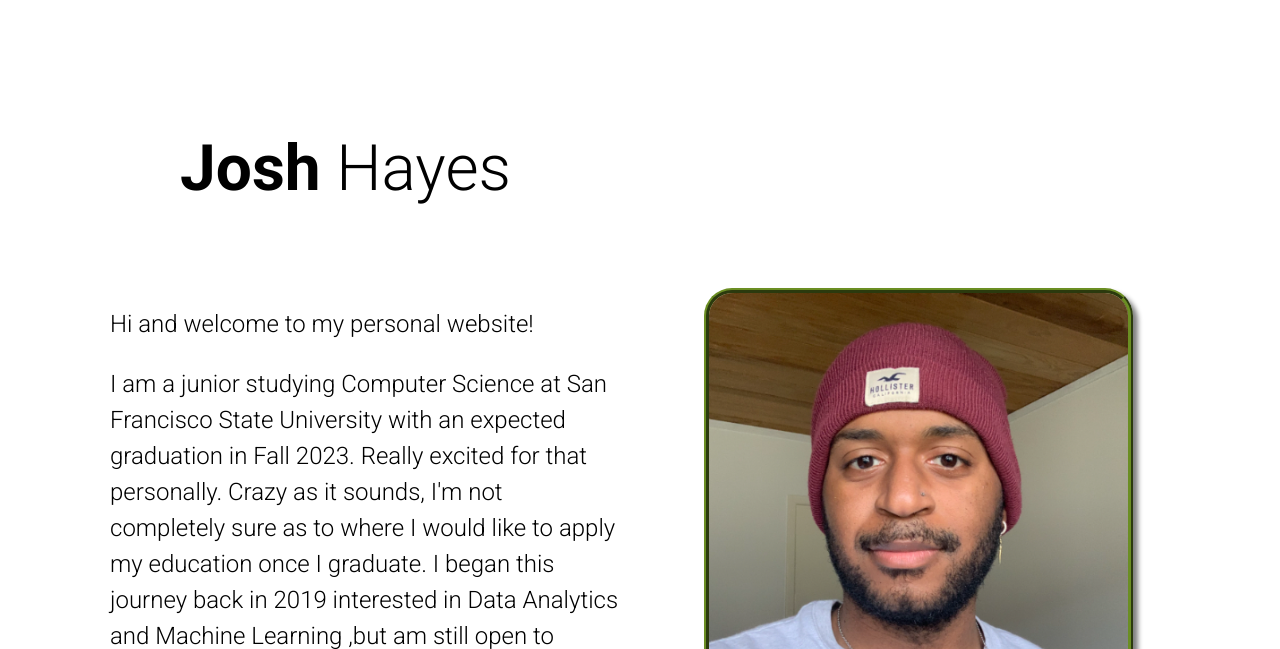
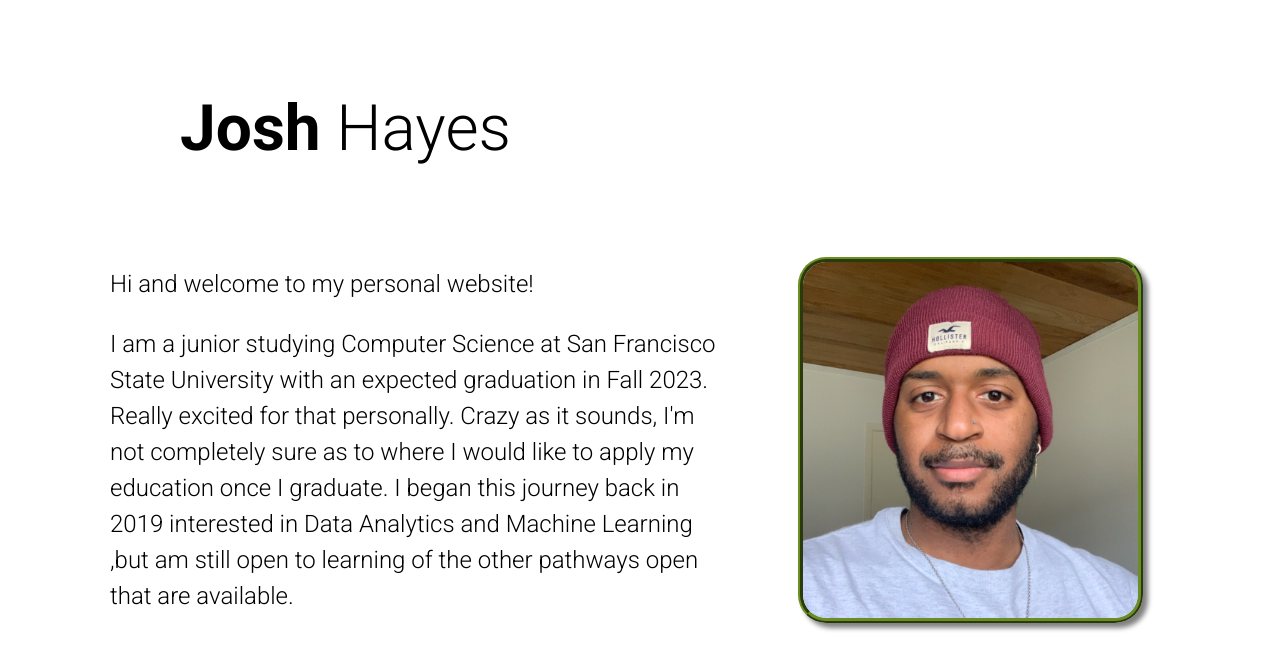
Before and after one commit to jhayes23/jhayes23.github.io, a plain HTML site: page index.html in a window 1280 px wide. Shown: the top 649 px of the page. Drawn offline with nearby package versions, Linux system fonts and the light colour scheme; no server answers.

Commit message:
margins and padding

```diff
--- a/public/style.css
+++ b/public/style.css
@@ -1,34 +1,30 @@
 body{
     font-family: 'Roboto', sans-serif;
     font-weight: 300;
-    max-height: 80vh;
     height: 90vh;
 }
-
 #name {
     grid-area: name;
     padding-left: 30px;
     height: 10%;
-    margin-top: 10vh;
+    margin-top: 5vh;
     margin-left: 50px;
 }
 .bold-name{
     font-weight: 700 !important;
 }
-
 #content {
     max-width: 1080px;
     height: 95%;
     margin: auto;
-    /*margin-left: 50px;*/
     display: grid;
     grid-template-areas:
             "name name"
             "about-me picture"
             "socials socials"
             "projects projects";
-    grid-template-columns: 1fr 1fr;
-    grid-template-rows:  1fr 3fr 1fr 3fr;
+    grid-template-columns: 1.5fr 1fr;
+    grid-template-rows:  .6fr 5fr 1fr 3fr;
     grid-gap: 33px;
 }
 h1{
@@ -41,7 +37,6 @@ h1{
     font-size: 1.5rem;
     line-height: 150%;
 }
-
 #picture {
     border-radius: 28px;
     border: thick ridge olivedrab;
@@ -51,7 +46,6 @@ h1{
     height: auto;
     min-width: 316px;
 }
-
 #socials {
     grid-area: socials;
     text-align: center;
@@ -76,22 +70,17 @@ a{
     width: 100%;
     text-align: center;
 }
-
 @media only screen and (max-width: 705px){
     #content{
         display: block;
-
     }
     #picture{
         margin-left: 56px;
         margin-top: 16px;
         border-radius: 28px;
-
     }
     h1{
         font-size: 3.5em;
         margin-left: 35px;
-
     }
-
 }
```
